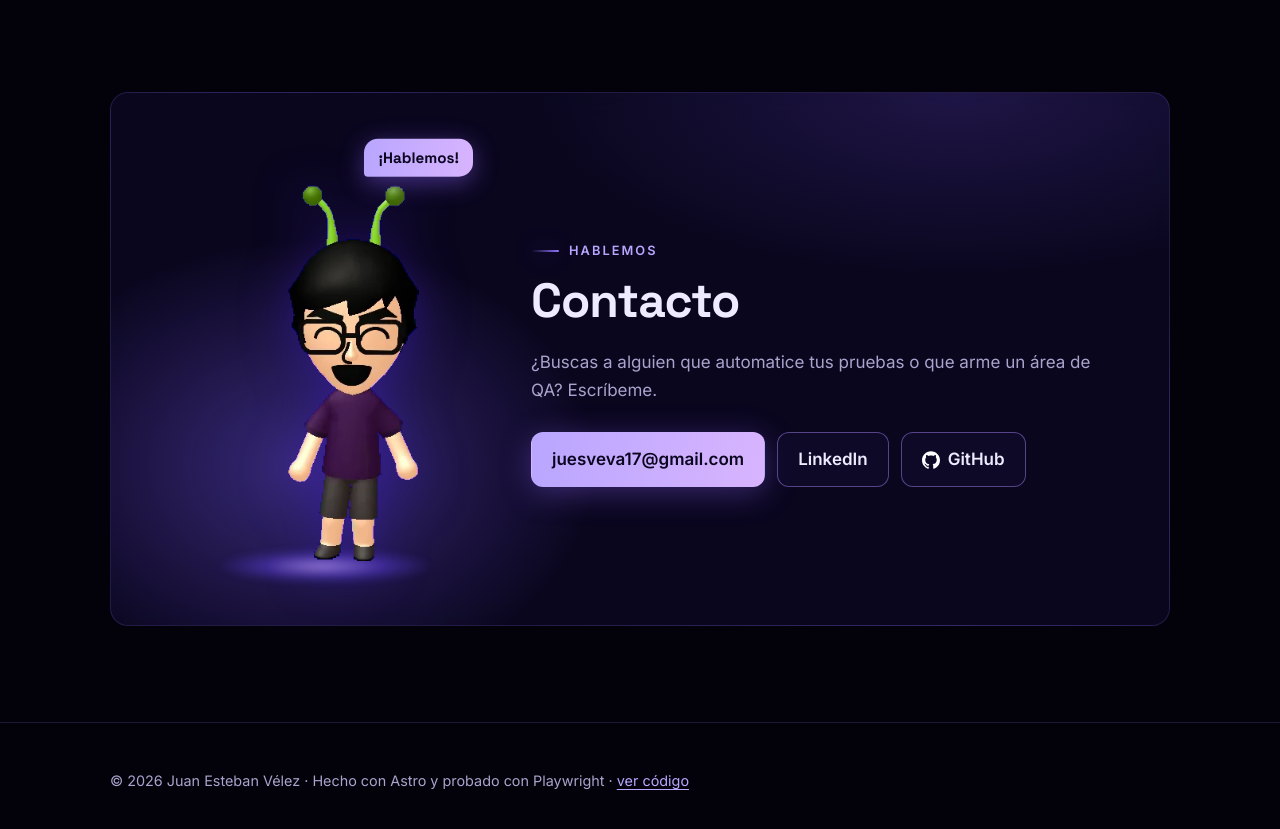
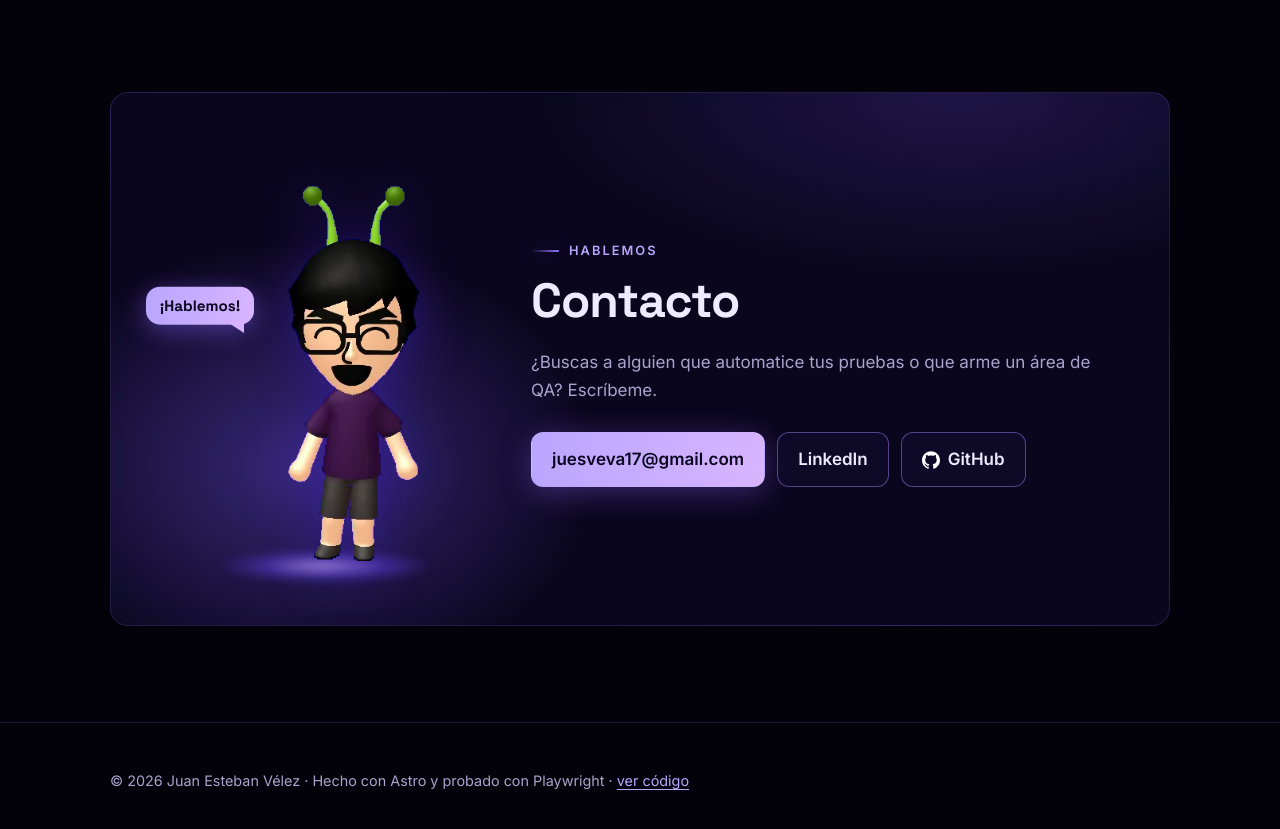
Before and after one commit to jvelezv17/portfolio, an Astro site: page / in a window 1280 px wide. Shown: the part 5380-6209 px from the top of the page. Built offline with nearby package versions, Linux system fonts and the light colour scheme; Astro itself is replaced by a stand-in of ours.

Commit message:
fix: globo de Contacto al lado de la mano levantada
Co-Authored-By: Claude Opus 5.5 <noreply@anthropic.com>

```diff
--- a/src/pages/index.astro
+++ b/src/pages/index.astro
@@ -631,11 +631,11 @@ const base = import.meta.env.BASE_URL.replace(/\/$/, '');
   .globo {
     position: absolute;
     z-index: 2;
-    top: 0;
-    right: -8px;
+    top: 34%;
+    left: -14%;
     margin: 0;
     padding: 6px 14px;
-    border-radius: 14px 14px 14px 4px;
+    border-radius: 14px;
     background: linear-gradient(100deg, var(--violeta-300), var(--lila-300));
     color: #0b0620;
     font-family: 'Space Grotesk', system-ui, sans-serif;
@@ -643,6 +643,17 @@ const base = import.meta.env.BASE_URL.replace(/\/$/, '');
     font-size: 0.95rem;
     box-shadow: 0 6px 24px rgba(140, 100, 255, 0.45);
     animation: flotar-y 3s ease-in-out infinite alternate;
+  }
+  /* colita del globo, apuntando hacia la mano levantada */
+  .globo::after {
+    content: '';
+    position: absolute;
+    right: 10px;
+    bottom: -9px;
+    width: 18px;
+    height: 12px;
+    background: var(--lila-300);
+    clip-path: polygon(0 0, 100% 0, 100% 100%);
   }
 
   /* ---------- Responsive ---------- */
```
